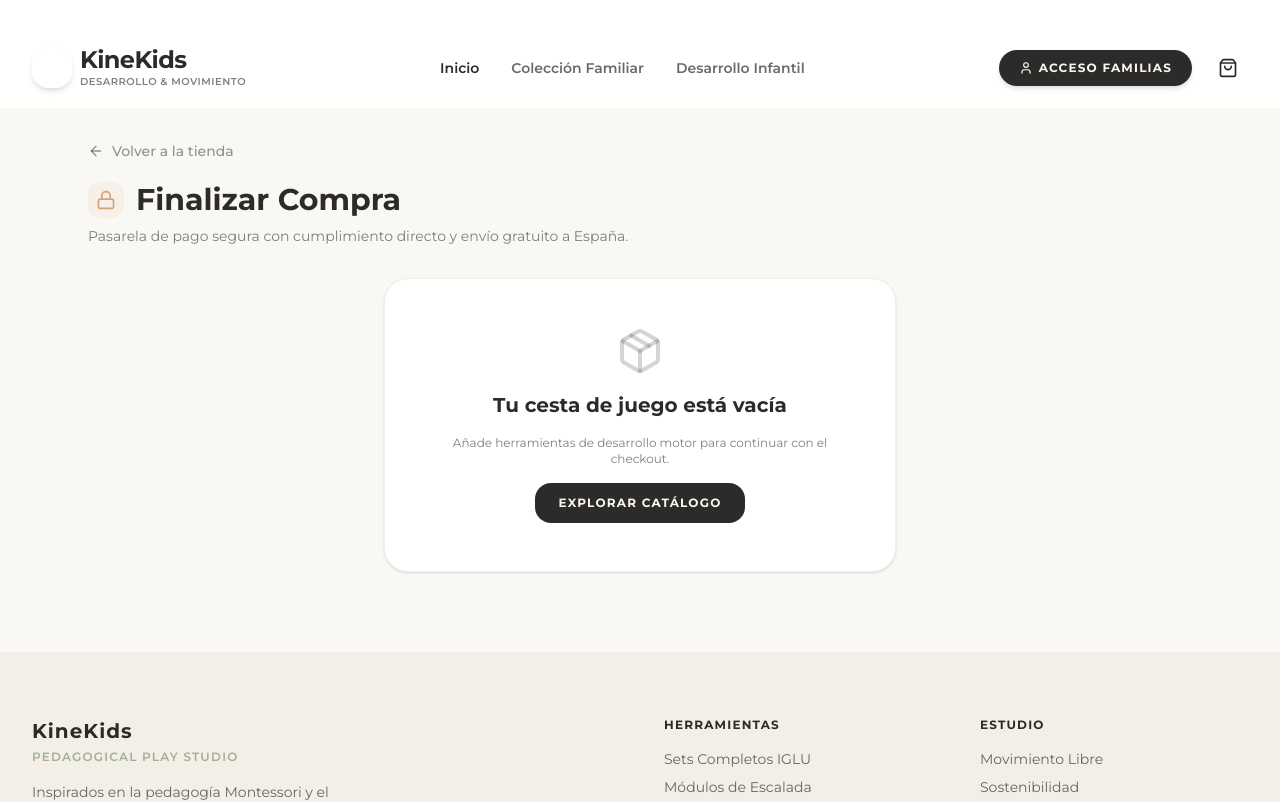
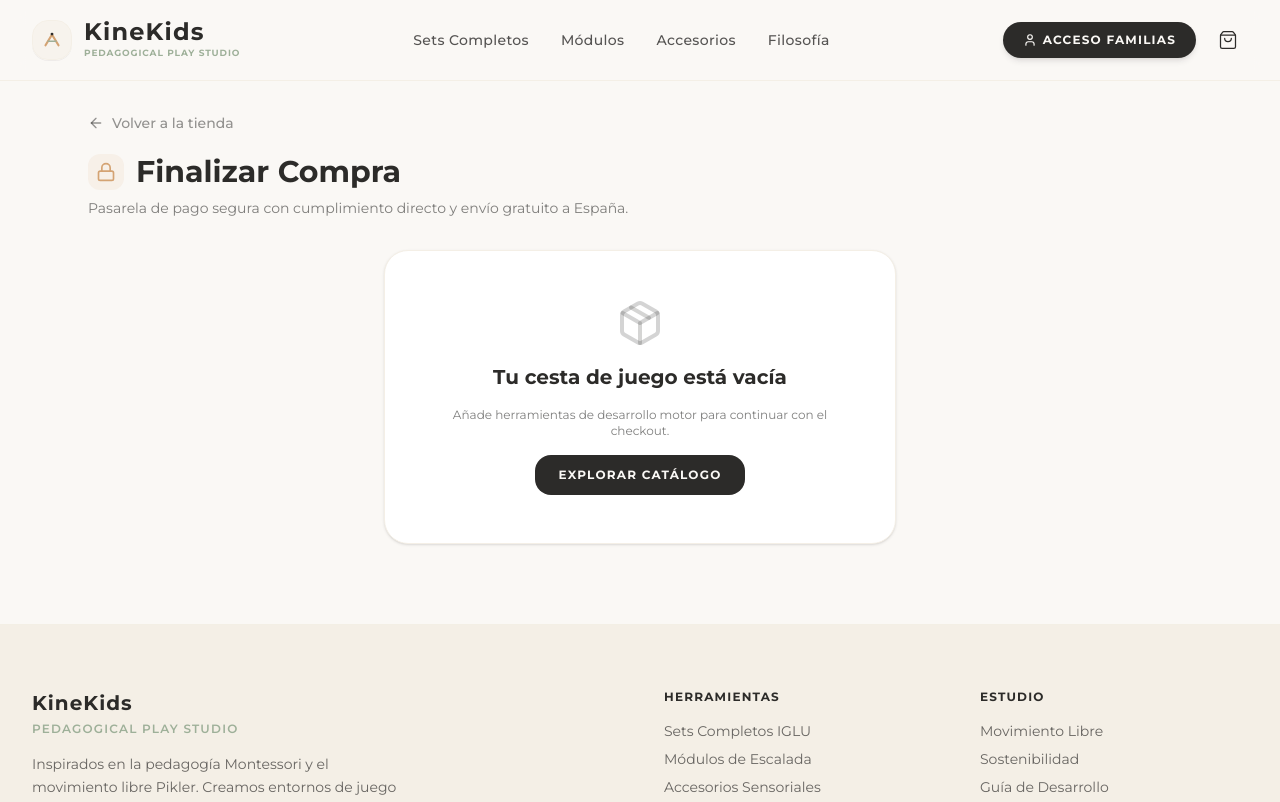
Before and after one commit to KIWIONER/kinekids, a Next.js app in the folder uis/frontend/: page /checkout in a window 1280 px wide. Shown: the top 802 px of the page. Built offline with nearby package versions, Linux system fonts and the light colour scheme.

Commit message:
refactor: completely remove Panel Admin button and admin links from frontend header and views

```diff
--- a/uis/frontend/app/page.tsx
+++ b/uis/frontend/app/page.tsx
@@ -259,16 +259,13 @@ export default function Home() {
               <div className="space-y-2">
                 <h3 className="text-lg font-bold text-brand-charcoal">Diseñando tu escaparate KineKids...</h3>
                 <p className="text-xs text-brand-charcoal/60 leading-relaxed">
-                  Aún no has seleccionado productos de Hertwill para mostrarlos en la tienda pública. Ve al panel de administración para curar tu catálogo.
+                  Estamos preparando los mejores productos para el desarrollo y juego libre de los peques. ¡Pronto disponibles!
                 </p>
               </div>
-              <a
-                href="/admin/catalogo"
-                className="inline-flex items-center space-x-2 px-6 py-3 bg-brand-clay hover:bg-brand-charcoal text-brand-sand-light rounded-xl text-xs font-bold transition-all shadow-md"
-              >
-                <LayoutDashboard className="w-4 h-4" />
-                <span>Ir al Panel Admin</span>
-              </a>
+              <div className="inline-flex items-center space-x-2 px-6 py-3 bg-brand-sand-dark/60 text-brand-charcoal/80 rounded-xl text-xs font-bold">
+                <Sparkles className="w-4 h-4 text-brand-clay" />
+                <span>Nueva Colección en Preparación</span>
+              </div>
             </div>
           ) : (
             <div className="space-y-24">
--- a/uis/frontend/components/Header.tsx
+++ b/uis/frontend/components/Header.tsx
@@ -1,129 +1,75 @@
 "use client";
 
-import React, { useState } from "react";
-import Link from "next/link";
-import { ShoppingBag, Search, Sparkles, Menu, X, User } from "lucide-react";
+import React, { useState, useEffect } from "react";
+import { ShoppingBag } from "lucide-react";
+import UserMenu from "@/components/UserMenu";
 import { useCart } from "@/store/useCart";
-import UserMenu from "./UserMenu";
 
 export default function Header() {
-  const [isSearchOpen, setIsSearchOpen] = useState(false);
-  const [isMobileMenuOpen, setIsMobileMenuOpen] = useState(false);
-  const { totalItems, openCart } = useCart();
+  const toggleCart = useCart((state) => state.toggleCart);
+  const totalItems = useCart((state) => state.getTotalItems());
+  const [isMounted, setIsMounted] = useState(false);
+
+  useEffect(() => {
+    setIsMounted(true);
+  }, []);
 
   return (
-    <header className="sticky top-0 z-40 bg-white/90 backdrop-blur-md border-b border-brand-charcoal/5 transition-all">
-      {/* Top Banner */}
-      <div className="bg-brand-coral text-white text-xs font-medium py-1.5 px-4 text-center tracking-wide flex items-center justify-center gap-2">
-        <Sparkles className="w-3.5 h-3.5 animate-pulse" />
-        <span>Envío gratis en pedidos superiores a 60€ | Ropa infantil y desarrollo saludable</span>
-      </div>
-
-      <div className="max-w-7xl mx-auto px-4 sm:px-6 lg:px-8">
-        <div className="flex items-center justify-between h-20">
-          {/* Logo */}
-          <div className="flex-shrink-0 flex items-center gap-3">
-            <Link href="/" className="flex items-center gap-2 group">
-              <div className="w-10 h-10 rounded-2xl bg-gradient-to-tr from-brand-coral to-brand-sand flex items-center justify-center text-white font-bold text-xl shadow-md shadow-brand-coral/20 group-hover:scale-105 transition-transform">
-                K
+    <header className="sticky top-0 z-40 bg-brand-sand-light/80 backdrop-blur-md border-b border-brand-sand-dark">
+      <div className="max-w-7xl mx-auto px-4 sm:px-6 lg:px-8 h-20 flex items-center justify-between">
+        {/* Brand Logo & Essence */}
+        <a href="/" className="flex items-center space-x-3 group">
+          <div className="w-10 h-10 rounded-2xl bg-brand-sand-dark/60 border border-brand-sand-dark flex items-center justify-center p-1.5 shadow-2xs group-hover:border-brand-clay transition-all">
+            <svg viewBox="0 0 512 512" className="w-full h-full">
+              <path d="M 128 360 L 256 150 L 384 360" stroke="#D4A373" strokeWidth="42" strokeLinecap="round" strokeLinejoin="round" fill="none"/>
+              <path d="M 180 280 L 332 280" stroke="#9EB099" strokeWidth="32" strokeLinecap="round" fill="none"/>
+              <circle cx="256" cy="140" r="28" fill="#2C2B29"/>
+            </svg>
           </div>
           <div className="flex flex-col">
-                <span className="font-outfit font-black text-2xl tracking-tight text-brand-charcoal leading-none">
-                  Kine<span className="text-brand-coral">Kids</span>
+            <span className="text-2xl font-black tracking-wider text-brand-charcoal group-hover:text-brand-clay transition-colors leading-none">
+              KineKids
             </span>
-                <span className="text-[10px] text-brand-charcoal/60 font-semibold uppercase tracking-wider mt-0.5">
-                  Desarrollo & Movimiento
+            <span className="text-[9px] uppercase tracking-widest text-brand-sage font-bold mt-0.5">
+              pedagogical play studio
             </span>
           </div>
-            </Link>
-          </div>
+        </a>
 
-          {/* Desktop Navigation */}
-          <nav className="hidden md:flex items-center gap-8">
-            <Link
-              href="/"
-              className="text-sm font-semibold text-brand-charcoal hover:text-brand-coral transition-colors"
-            >
-              Inicio
-            </Link>
-            <Link
-              href="/#catalogo"
-              className="text-sm font-semibold text-brand-charcoal/70 hover:text-brand-coral transition-colors"
-            >
-              Colección Familiar
-            </Link>
-            <Link
-              href="/#nosotros"
-              className="text-sm font-semibold text-brand-charcoal/70 hover:text-brand-coral transition-colors"
-            >
-              Desarrollo Infantil
-            </Link>
+        {/* Navigation - Minimalist (Solo familias) */}
+        <nav className="hidden md:flex space-x-8 text-sm font-medium tracking-wide">
+          <a href="/#sets" className="text-brand-charcoal/80 hover:text-brand-clay">
+            Sets Completos
+          </a>
+          <a href="/#modulos" className="text-brand-charcoal/80 hover:text-brand-clay">
+            Módulos
+          </a>
+          <a href="/#accesorios" className="text-brand-charcoal/80 hover:text-brand-clay">
+            Accesorios
+          </a>
+          <a href="/#essence" className="text-brand-charcoal/80 hover:text-brand-clay">
+            Filosofía
+          </a>
         </nav>
 
-          {/* Right Actions */}
-          <div className="flex items-center gap-4">
-            {/* User Menu / Mi Cuenta */}
+        {/* Action Buttons */}
+        <div className="flex items-center space-x-3">
           <UserMenu />
-
-            {/* Cart Button */}
+          {/* Cart Trigger */}
           <button
-              onClick={openCart}
-              className="relative p-2.5 rounded-full bg-brand-sand/50 text-brand-charcoal hover:bg-brand-coral hover:text-white transition-all duration-200"
-              aria-label="Abrir carrito"
+            onClick={toggleCart}
+            className="relative p-2.5 rounded-full hover:bg-brand-sand-dark text-brand-charcoal transition-all cursor-pointer"
+            aria-label="Abrir carrito de compras"
           >
-              <ShoppingBag className="w-5 h-5" />
-              {totalItems > 0 && (
-                <span className="absolute -top-1 -right-1 bg-brand-coral text-white text-[11px] font-bold w-5 h-5 rounded-full flex items-center justify-center border-2 border-white animate-scale-in">
+            <ShoppingBag className="w-5 h-5 stroke-[1.5]" />
+            {isMounted && totalItems > 0 && (
+              <span className="absolute -top-1 -right-1 bg-brand-clay text-brand-sand-light text-[10px] font-bold w-5 h-5 rounded-full flex items-center justify-center animate-pulse">
                 {totalItems}
               </span>
             )}
           </button>
-
-            {/* Mobile Menu Button */}
-            <button
-              onClick={() => setIsMobileMenuOpen(!isMobileMenuOpen)}
-              className="md:hidden p-2 rounded-xl text-brand-charcoal hover:bg-brand-sand/40"
-              aria-label="Menú principal"
-            >
-              {isMobileMenuOpen ? <X className="w-6 h-6" /> : <Menu className="w-6 h-6" />}
-            </button>
         </div>
       </div>
-      </div>
-
-      {/* Mobile Navigation Drawer */}
-      {isMobileMenuOpen && (
-        <div className="md:hidden border-t border-brand-charcoal/5 bg-white px-4 pt-3 pb-6 space-y-3">
-          <Link
-            href="/"
-            onClick={() => setIsMobileMenuOpen(false)}
-            className="block px-3 py-2 rounded-xl text-base font-semibold text-brand-charcoal hover:bg-brand-sand/30"
-          >
-            Inicio
-          </Link>
-          <Link
-            href="/#catalogo"
-            onClick={() => setIsMobileMenuOpen(false)}
-            className="block px-3 py-2 rounded-xl text-base font-semibold text-brand-charcoal hover:bg-brand-sand/30"
-          >
-            Colección Familiar
-          </Link>
-          <Link
-            href="/#nosotros"
-            onClick={() => setIsMobileMenuOpen(false)}
-            className="block px-3 py-2 rounded-xl text-base font-semibold text-brand-charcoal hover:bg-brand-sand/30"
-          >
-            Desarrollo Infantil
-          </Link>
-          <Link
-            href="/mi-cuenta"
-            onClick={() => setIsMobileMenuOpen(false)}
-            className="block px-3 py-2 rounded-xl text-base font-semibold text-brand-coral hover:bg-brand-sand/30"
-          >
-            Mi Cuenta Familiar
-          </Link>
-        </div>
-      )}
     </header>
   );
 }
```
Also changed, not shown: 1 other file (tests, documents, lock files or other folders). Lines whose indentation alone changed are shown as unchanged.
